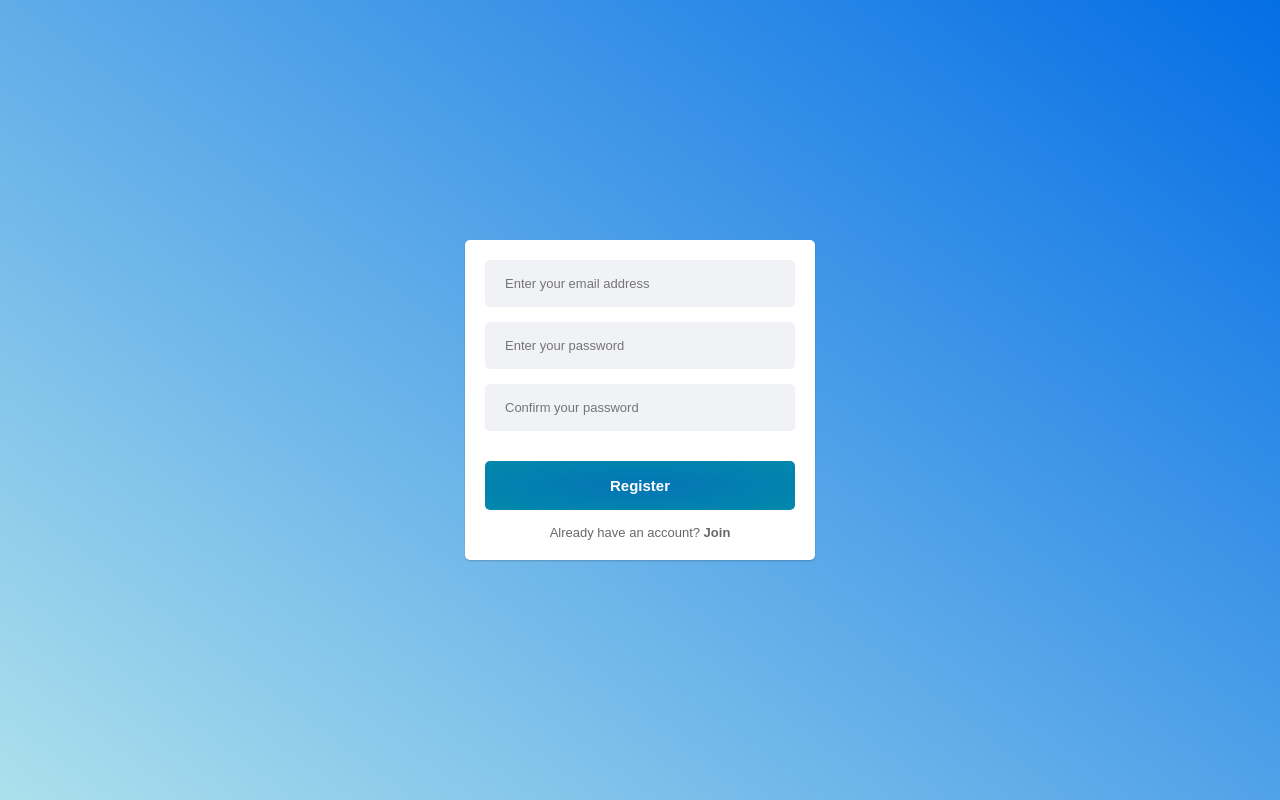
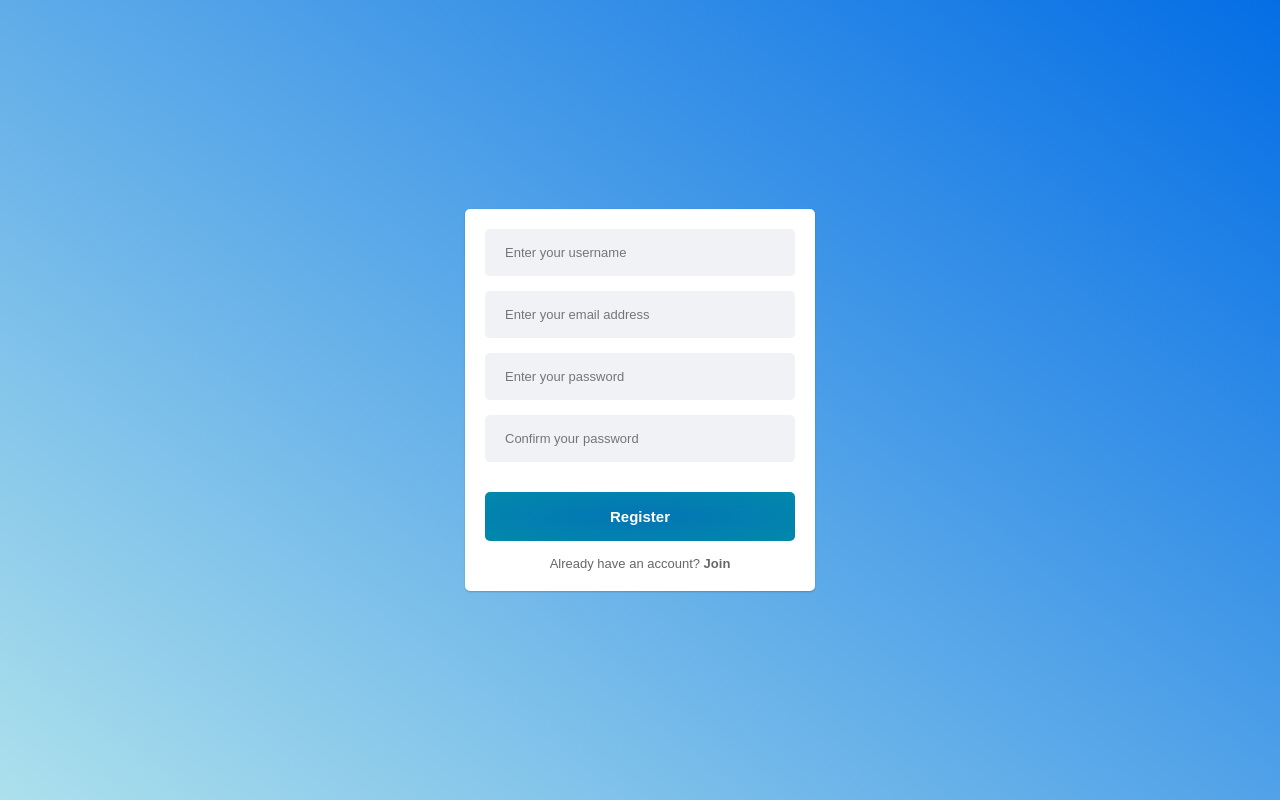
Before and after one commit to Vrag404/dashboard-app, a React (Vite) app in the folder client-side/: page /signup in a window 1280 px wide. Built offline with nearby package versions, Linux system fonts and the light colour scheme.

Commit message:
Creating the function that will be responsible for user register

```diff
--- a/client-side/src/pages/Signup/Signup.tsx
+++ b/client-side/src/pages/Signup/Signup.tsx
@@ -5,12 +5,18 @@ import Button from "../../components/Button/Button";
 import Input from "../../components/Input/Input";
 
 import * as Styles from './Styles';
+import api from "../../services/api";
 
 const Signup = () => {
   const [passwdConfirmation, setPasswdConfirmation] = useState('');
   const [password, setPassword] = useState('');
+  const [username, setUsername] = useState('');
   const [email, setEmail] = useState('');
   const [error, setError] = useState('');
+
+  const handleUsername = (e: React.FormEvent<HTMLInputElement>) => {
+    setUsername(e.currentTarget.value);
+  }
 
   const handleEmail = (e: React.FormEvent<HTMLInputElement>) => {
     setEmail(e.currentTarget.value);
@@ -24,20 +30,33 @@ const Signup = () => {
     setPasswdConfirmation(e.currentTarget.value);
   }
 
-  const handleSignup = () => {
-    if (!email || !password || !passwdConfirmation) {
-      setError("Fill in all fields.");
-      return;
-    } else if (password !== passwdConfirmation) {
-      setError("Passwords don't match.");
-      return;
-    }
+  const handleSignup = async () => {
+    if (password.length < 6) setError('The password must be at least 6 characters long.')
+    if (username.length < 3) setError('The user must be at least 3 characters long.')
+    if (password != passwdConfirmation) setError("Passwords don't match")
+
+    const response = await api.post('http://localhost:3005/api/signup', {
+      username: username,
+      email: email,
+      password: password,
+    }).then(res => {
+      console.log(res)
+    });
+
+    return response;
   }
 
   return (
     <Styles.Container>
 
       <Styles.Content>
+
+        <Input
+          type='text'
+          placeholder="Enter your username"
+          value={username}
+          onChange={handleUsername}
+        />
 
         <Input
           type='email'
```
